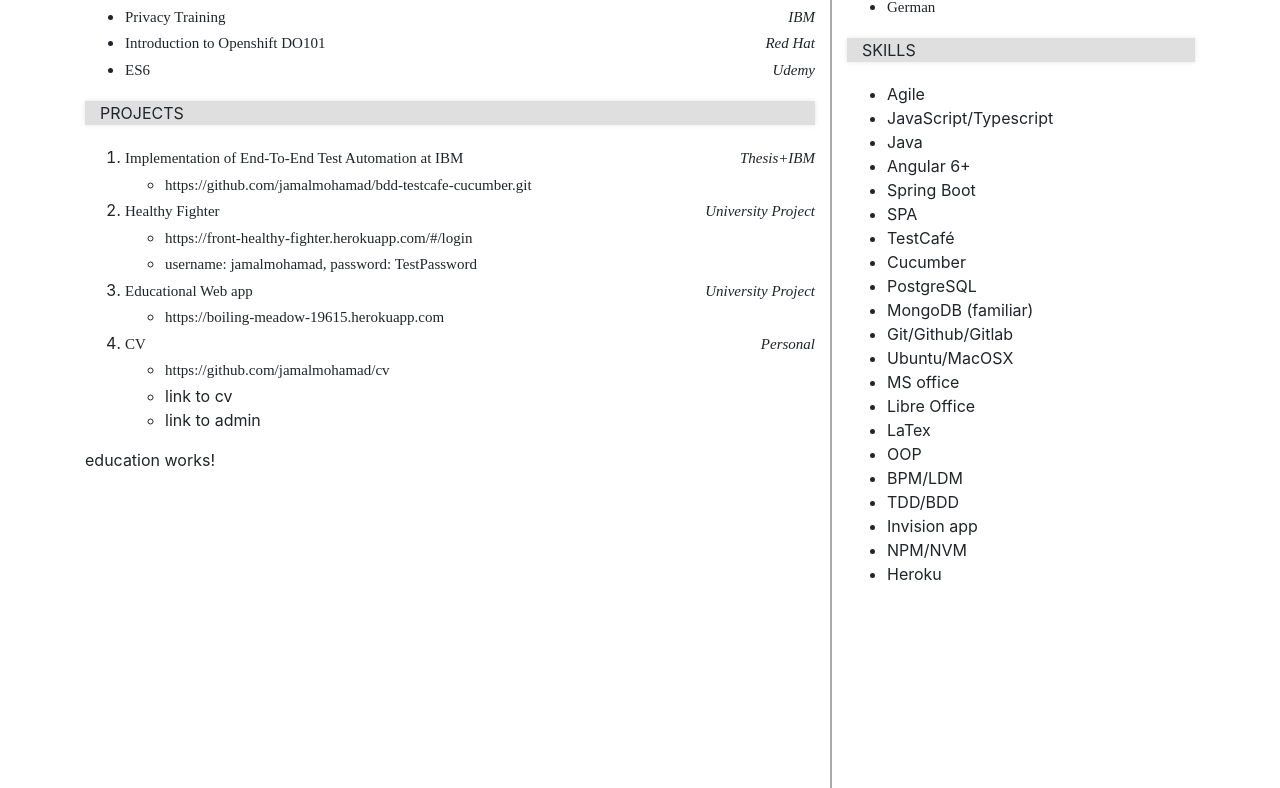
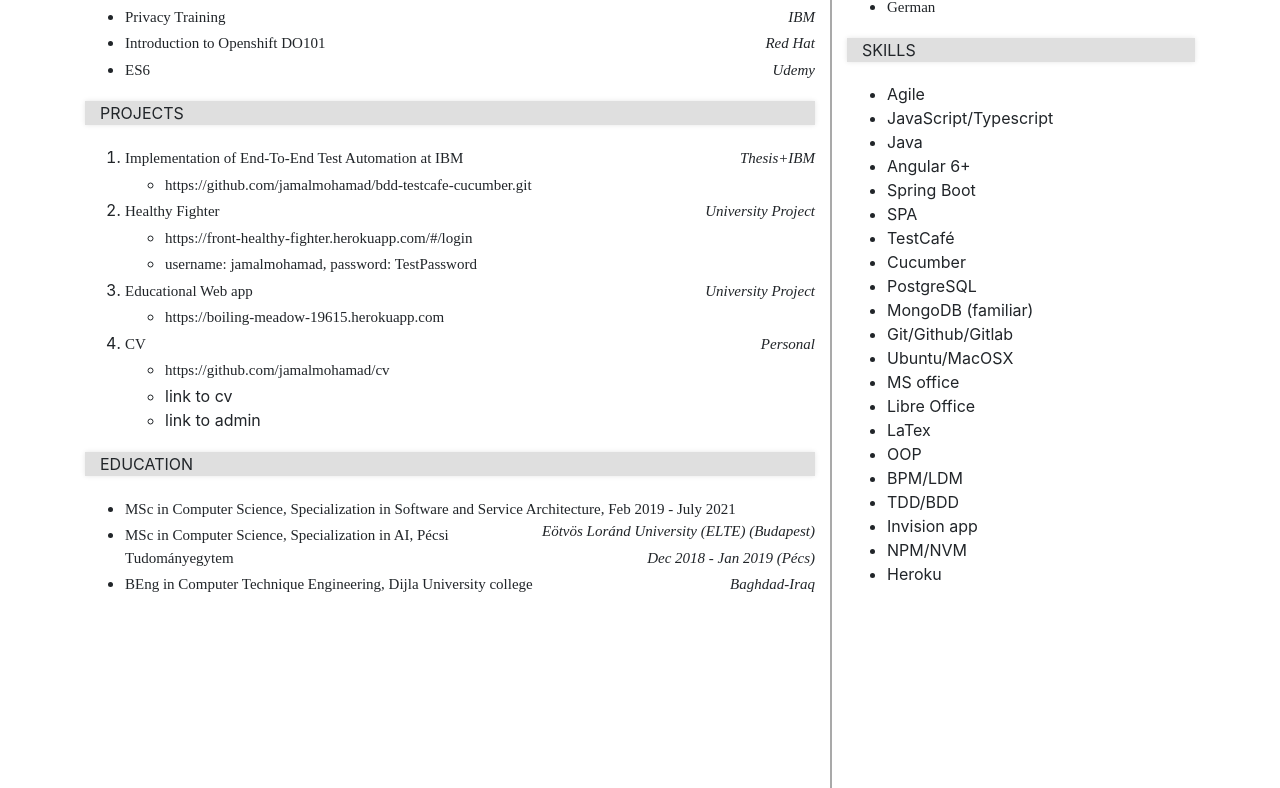
Before and after one commit to jamalmohamad/cv, an Angular app: page / in a window 1280 px wide. Shown: the part 588-1376 px from the top of the page. Built offline with nearby package versions, Linux system fonts and the light colour scheme.

Commit message:
feat: 85% of cv completion

```diff
--- a/src/app/cv-sections/education.component.ts
+++ b/src/app/cv-sections/education.component.ts
@@ -3,9 +3,12 @@ import { Component, OnInit } from '@angular/core';
 @Component({
   selector: 'app-education',
   template: `
-    <p>
-      education works!
-    </p>
+      <div class="aboutme-header"><p>EDUCATION</p></div>
+      <ul>
+          <li><p class="p-font">MSc in Computer Science, Specialization in Software and Service Architecture, Feb 2019 - July 2021 <i class="cv-i">Eötvös Loránd University (ELTE) (Budapest)</i></p></li>
+          <li><p class="p-font">MSc in Computer Science, Specialization in AI, Pécsi Tudományegytem <i class="cv-i">Dec 2018 - Jan 2019 (Pécs)</i></p></li>
+          <li><p class="p-font">BEng in Computer Technique Engineering, Dijla University college  <i class="cv-i">Baghdad-Iraq</i></p></li>
+      </ul>
   `,
   styles: [
   ]
```
